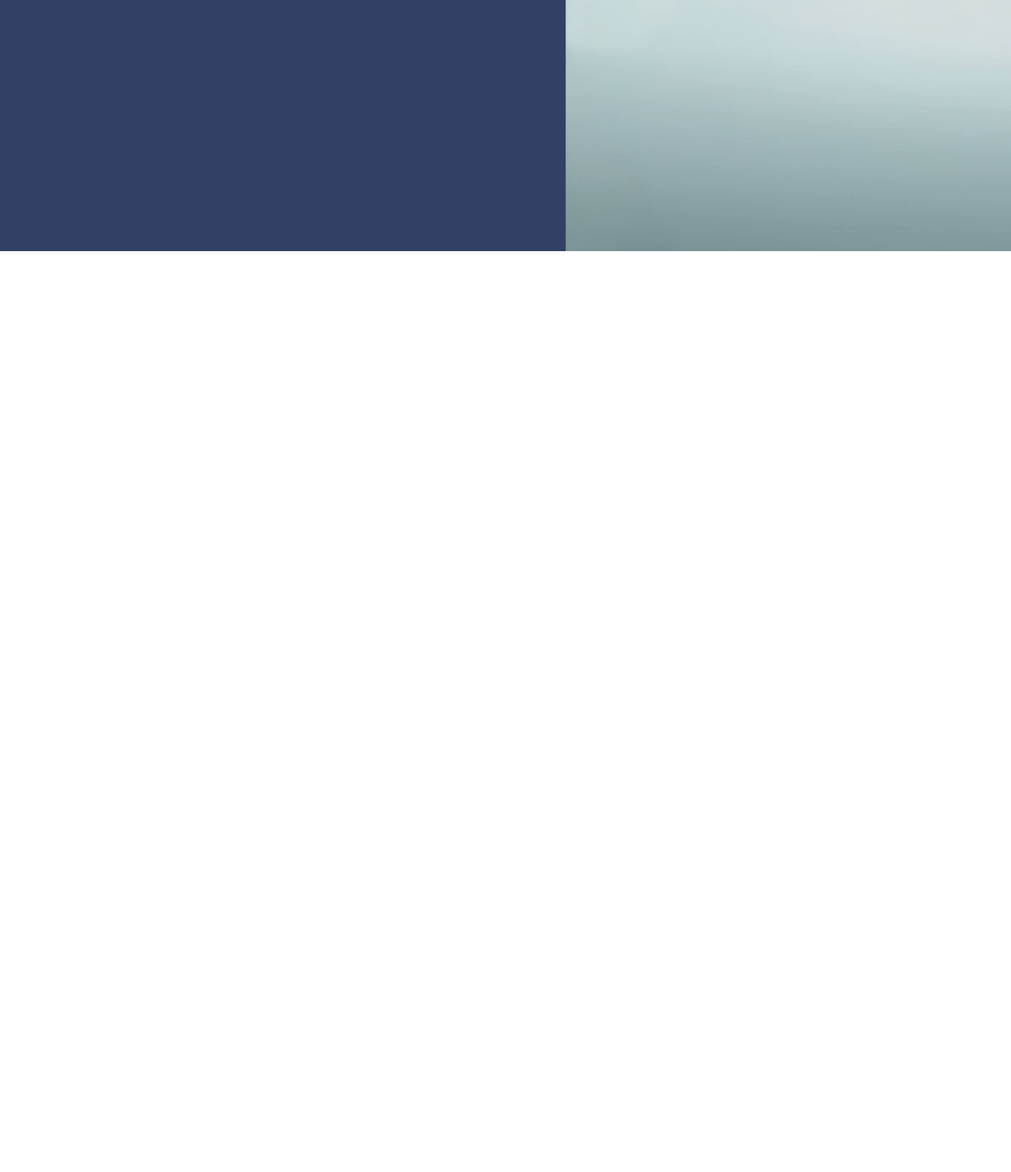
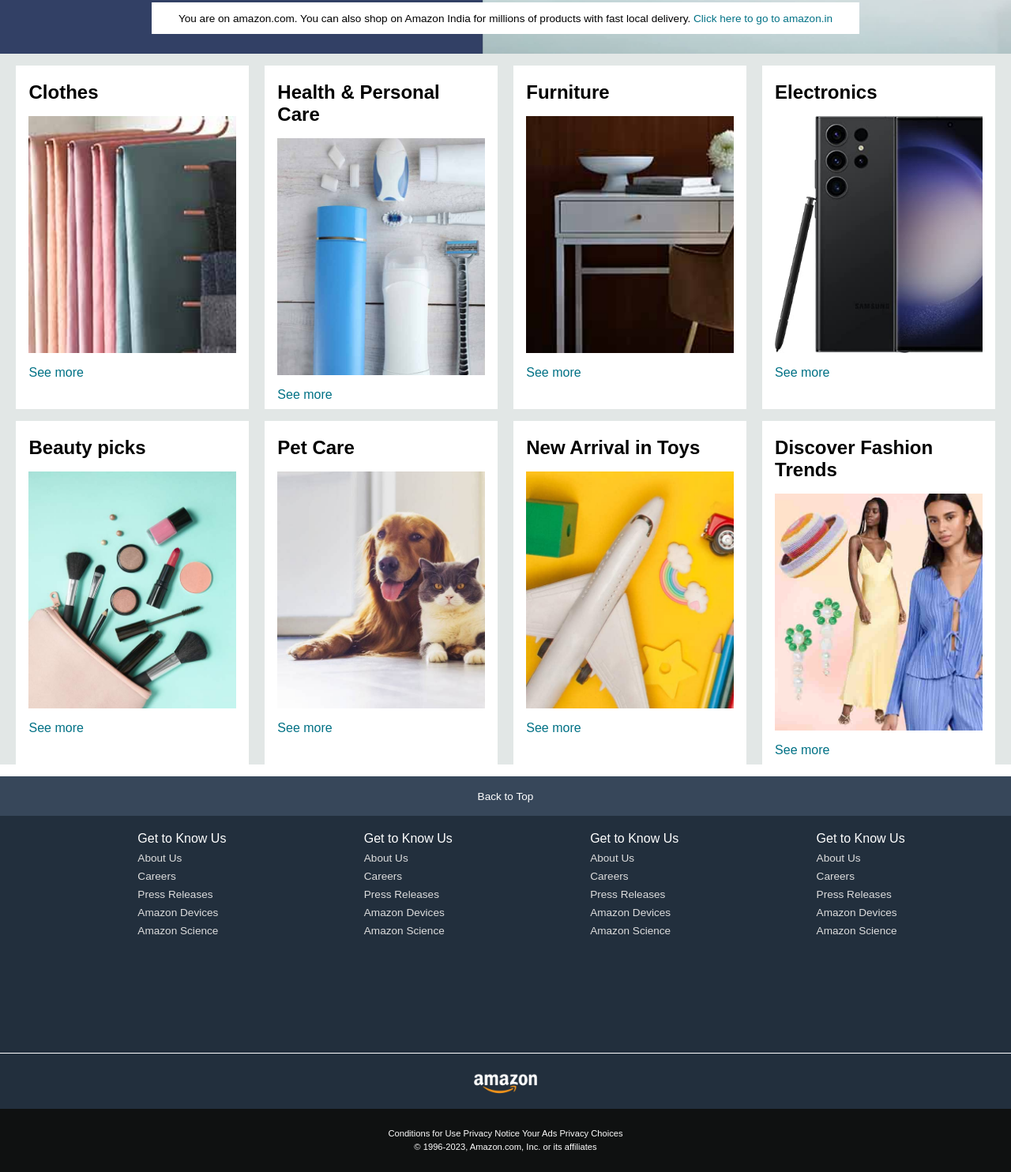
Before and after one commit to learner0408/Amazon-Clone-Project, a plain HTML site: page index.html in a window 1280 px wide. Shown: the part 382-1866 px from the top of the page at 79% size. Before the commit the page ends 800 px from the top, so only its background shows below. Drawn offline with Linux system fonts and the light colour scheme.

Commit message:
Modified

```diff
--- a/index.html
+++ b/index.html
@@ -79,7 +79,128 @@
     </header>
 
     <div class="hero-section">
+        <div class="hero-msg">
+            <p>You are on amazon.com. You can also shop on Amazon India for millions of products with fast local delivery. <a>Click here to go to amazon.in</a></p>
+        </div>
+    </div>
 
+    <div class="items-section">
+        <div class="box1 box">
+            <div class="box-content">
+                <h2>Clothes</h2>
+                <div class="box-img" style="background-image: url('Assets/box1_image.jpg');"></div>
+                <p>See more</p>
+            </div>
+        </div>
+        <div class="box2 box">
+            <div class="box-content">
+                <h2>Health & Personal Care</h2>
+                <div class="box-img" style="background-image: url('Assets/box2_image.jpg');"></div>
+                <p>See more</p>
+            </div>
+        </div>
+        <div class="box3 box">
+            <div class="box-content">
+                <h2>Furniture</h2>
+                <div class="box-img" style="background-image: url('Assets/box3_image.jpg');"></div>
+                <p>See more</p>
+            </div>
+        </div>
+        <div class="box4 box">
+            <div class="box-content">
+                <h2>Electronics</h2>
+                <div class="box-img" style="background-image: url('Assets/box4_image.jpg');"></div>
+                <p>See more</p>
+            </div>
+        </div>
+        <div class="box5 box">
+            <div class="box-content">
+                <h2>Beauty picks</h2>
+                <div class="box-img" style="background-image: url('Assets/box5_image.jpg');"></div>
+                <p>See more</p>
+            </div>
+        </div>
+        <div class="box6 box">
+            <div class="box-content">
+                <h2>Pet Care</h2>
+                <div class="box-img" style="background-image: url('Assets/box6_image.jpg');"></div>
+                <p>See more</p>
+            </div>
+        </div>
+        <div class="box7 box">
+            <div class="box-content">
+                <h2>New Arrival in Toys</h2>
+                <div class="box-img" style="background-image: url('Assets/box7_image.jpg');"></div>
+                <p>See more</p>
+            </div>
+        </div>
+        <div class="box8 box">
+            <div class="box-content">
+                <h2>Discover Fashion Trends</h2>
+                <div class="box-img" style="background-image: url('Assets/box8_image.jpg');"></div>
+                <p>See more</p>
+            </div>
+        </div>
     </div>
+
+    <footer>
+        <div class="foot-to-top">
+            Back to Top
+        </div>
+
+        <div class="foot-bottom-details">
+            <ul>
+                <p>Get to Know Us</p>
+                <a>About Us</a>
+                <a>Careers</a>
+                <a>Press Releases</a>
+                <a>Amazon Devices</a>
+                <a>Amazon Science</a>
+            </ul>
+
+            <ul>
+                <p>Get to Know Us</p>
+                <a>About Us</a>
+                <a>Careers</a>
+                <a>Press Releases</a>
+                <a>Amazon Devices</a>
+                <a>Amazon Science</a>
+            </ul>
+
+            <ul>
+                <p>Get to Know Us</p>
+                <a>About Us</a>
+                <a>Careers</a>
+                <a>Press Releases</a>
+                <a>Amazon Devices</a>
+                <a>Amazon Science</a>
+            </ul>
+
+            <ul>
+                <p>Get to Know Us</p>
+                <a>About Us</a>
+                <a>Careers</a>
+                <a>Press Releases</a>
+                <a>Amazon Devices</a>
+                <a>Amazon Science</a>
+            </ul>
+        </div>
+
+        <div class="foot-bottom-logo">
+            <div class="logo">
+            </div>
+        </div>
+
+        <div class="foot-bottom-end">
+            <div class="pages">
+                <a>Conditions for Use</a>
+                <a>Privacy Notice</a>
+                <a>Your Ads Privacy Choices</a>
+            </div>
+            <div class="copyright">
+                © 1996-2023, Amazon.com, Inc. or its affiliates
+            </div>
+        </div>
+    </footer>
 </body>
 </html>
--- a/styles.css
+++ b/styles.css
@@ -150,5 +150,124 @@ span {
 .hero-section {
     background-image: url("Assets/hero_image.jpg");
     background-size: cover;
-    height: 600px;
+    height: 350px;
+    display: flex;
+    justify-content: center;
+    align-items: flex-end;
 }
+
+.hero-msg {
+    background-color: white;
+    color: black;
+    height: 40px;
+    display:flex;
+    align-items: center;
+    justify-content: center;
+    font-size: 0.85rem;
+    width: 70%;
+    margin: 25px;
+}
+
+.hero-msg a {
+    color: #007185;
+}
+
+/* Items Section */
+.items-section {
+    display: flex;
+    flex-wrap: wrap;
+    justify-content: space-evenly;
+    background-color: #e2e7e6;
+}
+
+.box {
+    /* border: 2px solid black; */
+    height: 400px;
+    width: 23%;
+    background-color: white;
+    padding: 20px 0px 15px ;
+    margin-top: 15px;
+}
+
+.box-img {
+    height: 300px;
+    background-size: cover;
+    margin-top: 1rem;
+    margin-bottom: 1rem;
+}
+
+.box-content {
+    margin-left: 1rem;
+    margin-right: 1rem;
+}
+
+.box-content p {
+    color: #007185;
+}
+
+/* Footer */
+footer {
+    margin-top: 15px;
+}
+
+.foot-to-top {
+    background-color: #37475a;
+    color: white;
+    height: 50px;
+    display: flex;
+    justify-content: center;
+    align-items: center;
+    font-size: 0.85rem;
+}
+
+.foot-bottom-details {
+    background-color: #222f3d;
+    color: white;
+    height: 300px;
+    display: flex;
+    justify-content: space-evenly;
+}
+
+ul{
+    margin-top: 20px;
+}
+
+ul a {
+    display: block;
+    font-size: 0.85rem;
+    margin-top: 8px;
+    color: #dddddd;
+}
+
+.foot-bottom-logo {
+    background-color: #222f3d;
+    color: white;
+    border-top: 0.5px solid white;
+    height: 70px;
+    display: flex;
+    justify-content: center;
+    align-items: center;
+}
+
+.logo {
+    background-image: url("Assets/amazon_logo.png");
+    background-size: cover;
+    height: 50px;
+    width: 100px;
+}
+
+.foot-bottom-end {
+    background-color: #0f1111;
+    color: white;
+    height: 80px;
+    font-size: 0.7rem;
+    text-align: center;
+}
+
+.pages {
+    padding-top: 25px;
+}
+
+.copyright {
+    padding-top: 5px;
+}
```
